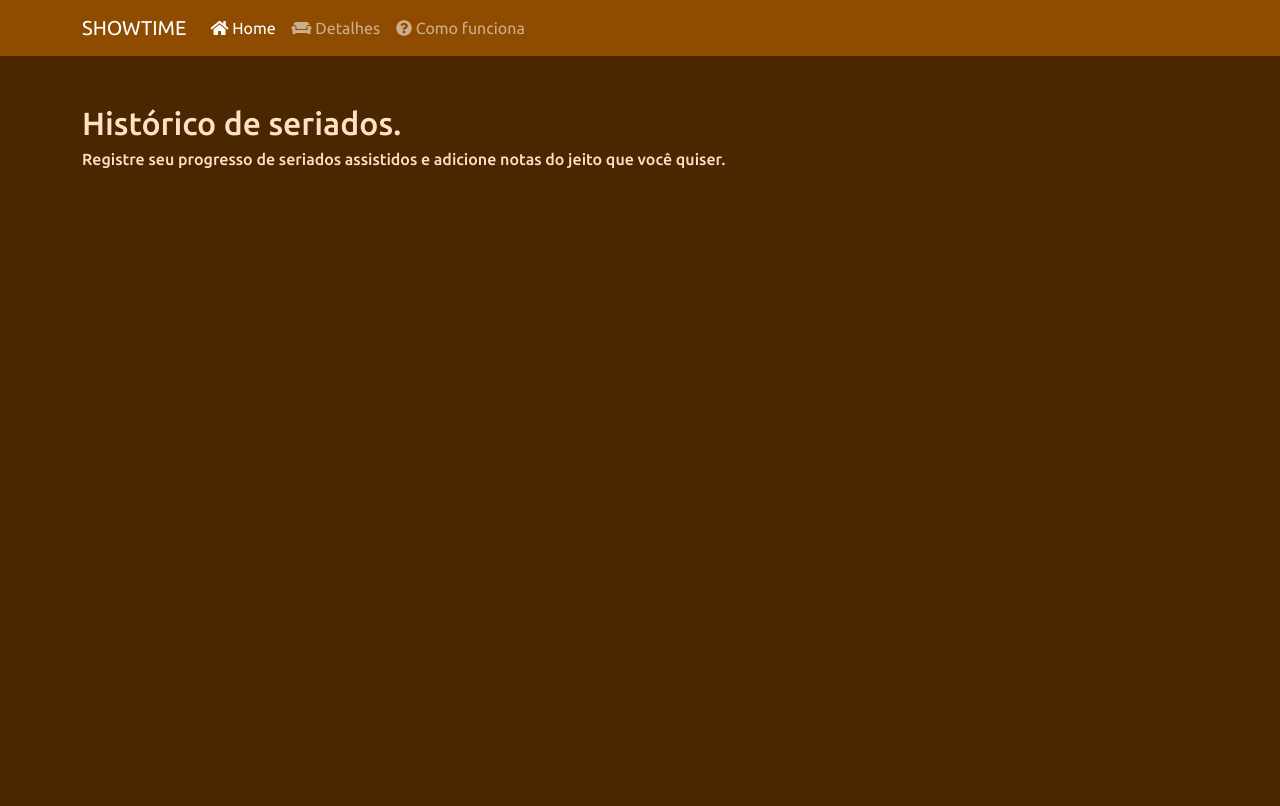
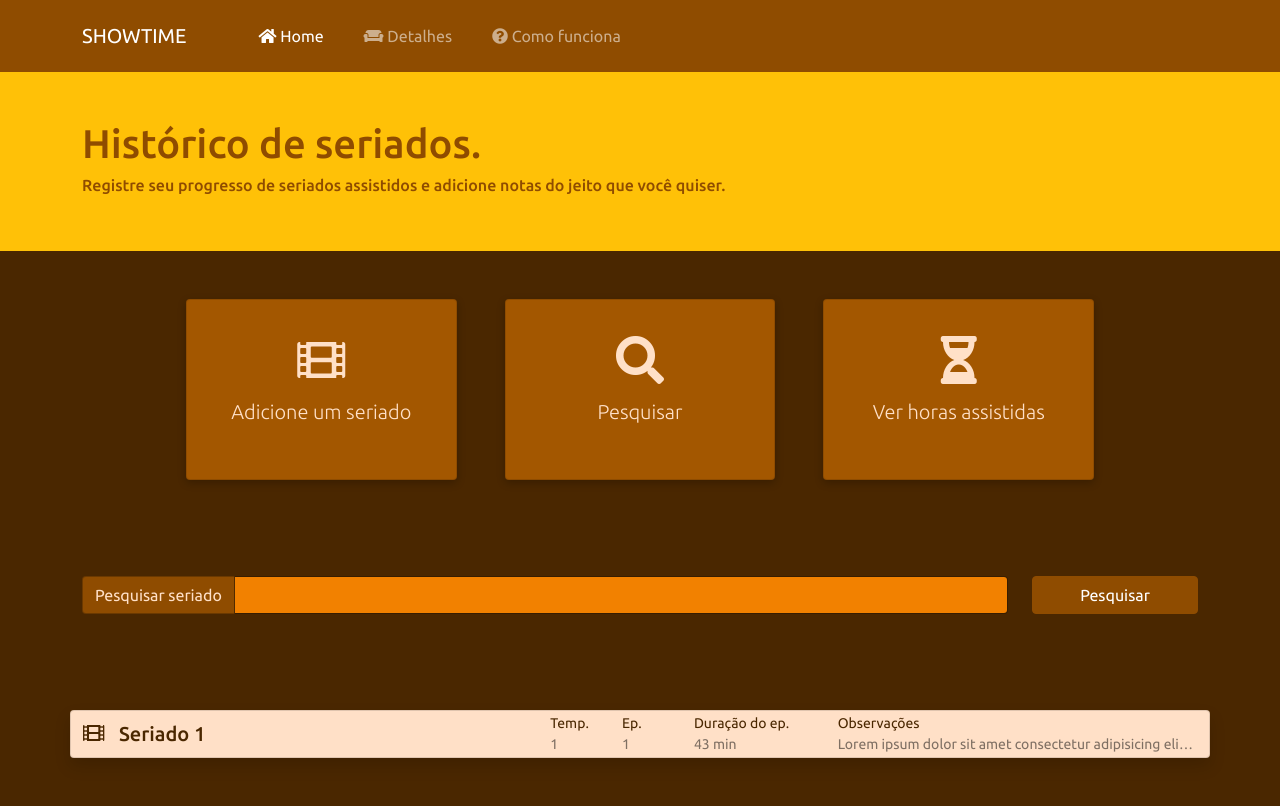
Before and after one commit to RafaelMRG/showtime, a plain HTML site: page index.html in a window 1280 px wide. Drawn offline with Linux system fonts and the light colour scheme.

Commit message:
feat: Design html + css da index

```diff
--- a/css/style.css
+++ b/css/style.css
@@ -17,6 +17,11 @@ Cores:
 	--c3:#A35700;
 	--c4:#F28100;
 	--c5:#FFE0C7;
+}
+
+::selection{
+	background-color: var(--c4);
+	color: var(--c5);
 }
 
 body{
@@ -40,12 +45,110 @@ body{
 	background-color: var(--c2);
 }
 
-.nav-top .logo, .nav-top .menu{
-	width: auto;
+.cards-actions{
+	gap: 1rem;
 }
 
-.menu > ul{
-	padding: 1rem 1rem;
+.card-actions{
+	background-color: var(--c3);
+	width: 30ch;
+	height: 20ch;
+	display: flex;
+	flex-flow: column;
+	justify-content: space-evenly;
+	align-items: center;
+	padding: 1.5rem;
+	margin-left: 1rem;
+	margin-right: 1rem;
+	text-align: center;
+	cursor: pointer;
+	box-shadow: rgba(0, 0, 0, 0.24) 0px 3px 8px;
+	transition: transform 250ms ease, box-shadow 250ms ease;
+}
+
+.card-actions:hover{
+	transform: translateY(-5px);
+	box-shadow: rgba(0, 0, 0, 0.34) 0px 8px 12px;
+}
+
+.input-group-text{
+	background-color: var(--c2);
+	border-color: rgba(0, 0, 0, 0.25);
+	color: var(--c5);
+}
+
+.form-control{
+	background-color: var(--c4);
+	border-color: rgba(0, 0, 0, 0.25);
+	color: #FFF;
+}
+
+.form-control:focus {
+	color: #FFF;
+	background-color: var(--c4);
+	border-color: rgb(48, 48, 48);
+	outline: 0;
+	box-shadow: 0 0 0 .25rem rgba(242, 129, 0, 0.25);
+}
+
+.form-control::selection{
+	background-color: var(--c1);
+	color: var(--c5);
+}
+
+.btn-primary {
+	color: #fff;
+	background-color: var(--c2);
+	border-color: var(--c2);
+}
+.btn-primary:hover {
+	color: #fff;
+	background-color: var(--c3);
+	border-color: var(--c3);
+}
+
+.card-show{
+	height: 3rem;
+	background-color: var(--c5);
+	color: var(--c1);
+	display: grid;
+	grid-template-columns: 0.5fr 6fr 1fr 1fr 2fr 5fr;
+	align-items: center;
+	align-content: center;
+	max-width: 100%;
+}
+
+.card-show p{
+	margin: 0;
+}
+
+.card-show__observacao{
+	overflow: hidden;
+}
+
+.card-show__observacao > small:nth-child(2){
+	white-space: nowrap;
+	text-overflow: ellipsis;
+	overflow: hidden;
+}
+
+.shows{
 	gap: 1rem;
-	margin-bottom: 0;
 }
+
+@media (max-width: 992px){
+	.card-show{
+		display: flex;
+		flex-flow: column;
+		height: max-content;
+		width: 30ch;
+		align-items: flex-start;
+		padding: 10px;
+		gap: 0.25rem;
+	}
+
+	.card-show__observacao{
+		max-width: 100%;
+	}
+
+}
--- a/index.html
+++ b/index.html
@@ -30,8 +30,8 @@
 					<span class="navbar-toggler-icon"></span>
 				</button>
 				<div class="collapse navbar-collapse" id="navbarNav">
-					<ul class="navbar-nav">
-						<li class="nav-item">
+					<ul class="navbar-nav py-2 ms-5">
+						<li class="nav-item me-4">
 							<a
 								class="nav-link active"
 								aria-current="page"
@@ -39,12 +39,12 @@
 								><i class="fas fa-home"></i> Home</a
 							>
 						</li>
-						<li class="nav-item">
+						<li class="nav-item me-4">
 							<a class="nav-link" href="#"
 								><i class="fas fa-couch"></i> Detalhes</a
 							>
 						</li>
-						<li class="nav-item">
+						<li class="nav-item me-4">
 							<a class="nav-link" href="#"
 								><i class="fas fa-question-circle"></i> Como
 								funciona</a
@@ -55,14 +55,97 @@
 			</div>
 		</nav>
 
-		<main class="container py-5 c5">
-			<header>
-				<h2>Histórico de seriados.</h2>
-				<h6>
-					Registre seu progresso de seriados assistidos e adicione
-					notas do jeito que você quiser.
-				</h6>
+		<main class="c5">
+			<header class="py-5 bg-warning">
+				<div class="container">
+					<div class="row c2">
+						<h1>Histórico de seriados.</h1>
+						<h6>
+							Registre seu progresso de seriados assistidos e
+							adicione notas do jeito que você quiser.
+						</h6>
+					</div>
+				</div>
 			</header>
+
+			<section class="py-5">
+				<div class="container">
+					<div class="row justify-content-center cards-actions">
+						<div class="card card-actions">
+							<i class="fas fa-film fa-3x"></i>
+							<p class="lead">Adicione um seriado</p>
+						</div>
+
+						<div class="card card-actions">
+							<i class="fas fa-search fa-3x"></i>
+							<p class="lead">Pesquisar</p>
+						</div>
+
+						<div class="card card-actions">
+							<i class="fas fa-hourglass-half fa-3x"></i>
+							<p class="lead">Ver horas assistidas</p>
+						</div>
+					</div>
+				</div>
+			</section>
+
+			<section class="py-5">
+				<div class="container">
+					<div class="row">
+						<div class="col-12 col-md-10">
+							<div class="input-group flex-nowrap">
+								<span class="input-group-text" id="addon-wrapping">Pesquisar seriado</span>
+								<input
+									type="text"
+									class="form-control"
+									aria-label="Username"
+									aria-describedby="addon-wrapping"
+								/>
+							</div>
+						</div>
+						<div class="col-12 col-md-2 mt-3 mt-md-0">
+							<button type="button" class="btn btn-primary w-100">Pesquisar</button>
+						</div>
+					</div>
+				</div>
+			</section>
+
+
+			<section class="py-5">
+				<div class="container">
+					<div class="row shows justify-content-md-start justify-content-center">
+
+						<div class="card card-show shadow">
+							<div>
+								<i class="fas fa-film fa-lg"></i>
+							</div>
+							<div>
+								<p class="h5">
+									Seriado 1
+								</p>
+							</div>
+							<div class="d-flex flex-column">
+								<small>Temp.</small>
+								<small class="text-black-50">1</small>
+							</div>
+							<div class="d-flex flex-column">
+								<small>Ep.</small>
+								<small class="text-black-50">1</small>
+							</div>
+							<div class="d-flex flex-column">
+								<small>Duração do ep.</small>
+								<small class="text-black-50">43 min</small>
+							</div>
+							<div class="d-flex flex-column card-show__observacao">
+								<small>Observações</small>
+								<small class="text-black-50">Lorem ipsum dolor sit amet consectetur adipisicing elit. Delectus, nihil! Lorem ipsum dolor sit amet.</small>
+							</div>
+						</div>
+
+					</div>
+				</div>
+			</section>
+
 		</main>
 	</body>
 </html>
```
